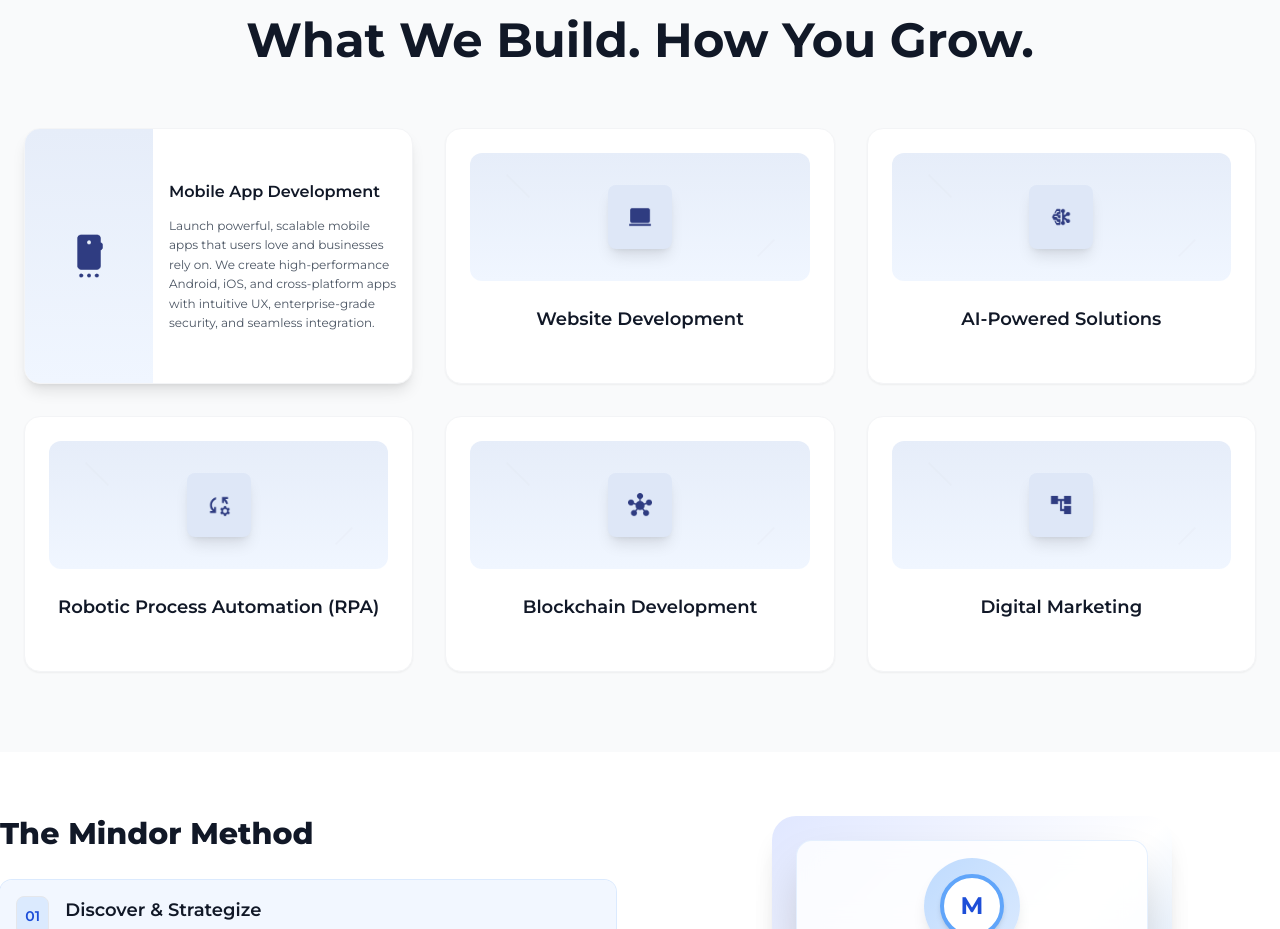
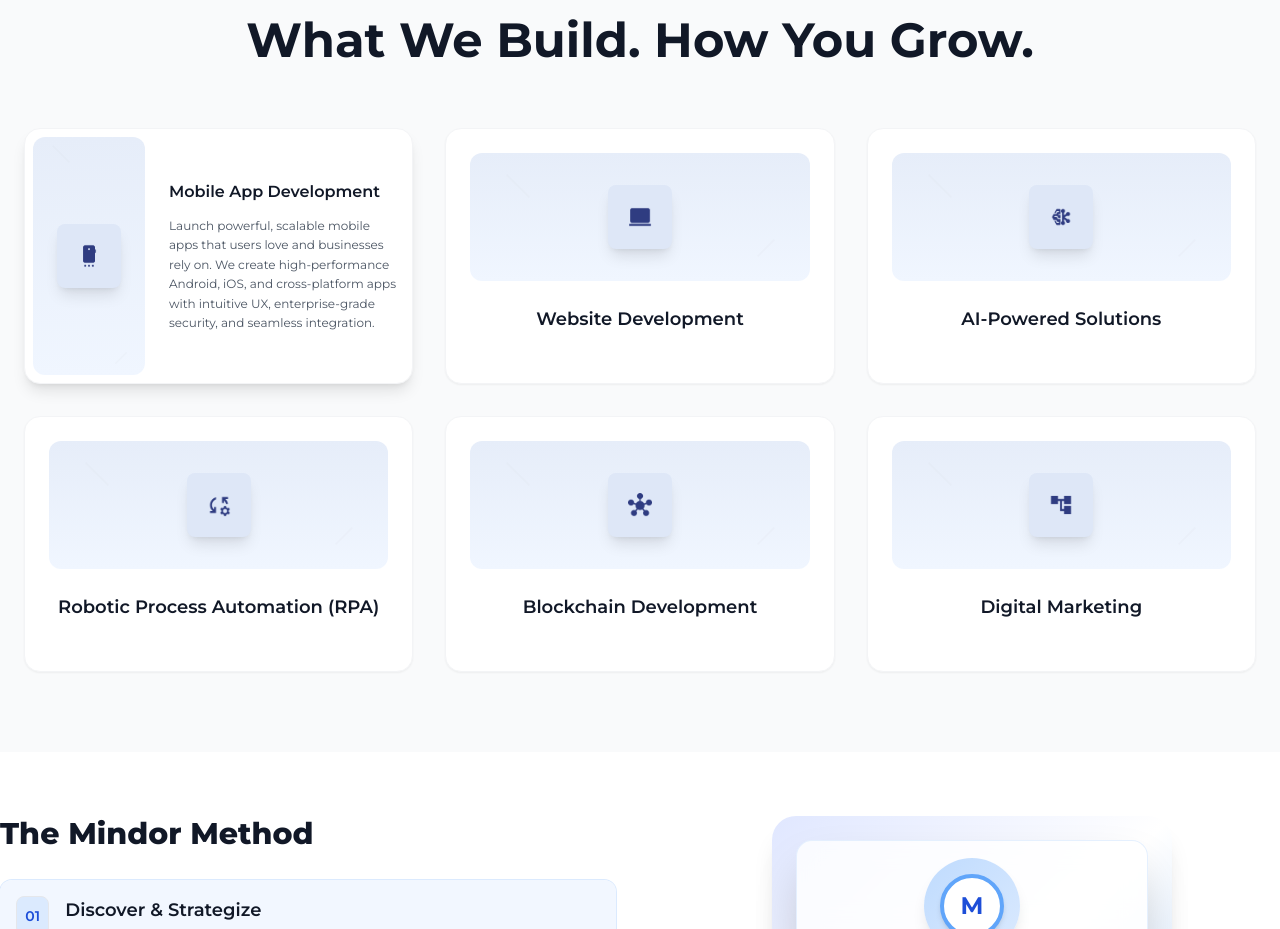
Before and after one commit to rastogi30/Mindor-tech, a Next.js app: page / in a window 1280 px wide. Shown: the part 2840-3769 px from the top of the page. Built offline with nearby package versions, Linux system fonts and the light colour scheme.

Commit message:
minor fixes

```diff
--- a/src/components/Service.tsx
+++ b/src/components/Service.tsx
@@ -96,11 +96,18 @@ export default function ServicesAccordion() {
               <div className={`${index === 0 ? 'block' : 'hidden'} group-hover:block`}>
                 <div className="bg-white rounded-2xl shadow-lg transition-all duration-300 border border-gray-100 overflow-hidden h-64">
                   <div className="flex h-full">
-                    <div className="w-32 h-full flex items-center justify-center" style={{ background: 'linear-gradient(180deg, #E6EDF9 0%, #F0F6FF 100%)' }}>
-                      <div className="text-gray-700">
-                        {React.cloneElement(service.icon as React.ReactElement, {
-                          className: "w-12 h-12 text-gray-700"
-                        })}
+                    <div className="w-32 h-full flex items-center justify-center p-2">
+                      <div className="relative h-full w-40 rounded-xl flex items-center justify-center " style={{ background: 'linear-gradient(180deg, #E6EDF9 0%, #F0F6FF 100%)' }}>
+                        <div className="w-16 h-16 rounded-lg flex items-center justify-center shadow-lg" style={{ background: '#DEE7F7' }}>
+                          {React.cloneElement(service.icon as React.ReactElement, {
+                            className: "w-6 h-6 text-gray-700"
+                          })}
+                        </div>
+
+                        <div className="absolute inset-0 opacity-10">
+                          <div className="absolute top-4 left-4 w-6 h-0.5 bg-gray-300 rotate-45"></div>
+                          <div className="absolute bottom-4 right-4 w-4 h-0.5 bg-gray-300 -rotate-45"></div>
+                        </div>
                       </div>
                     </div>
 
```
